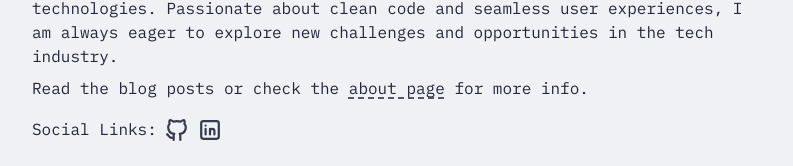
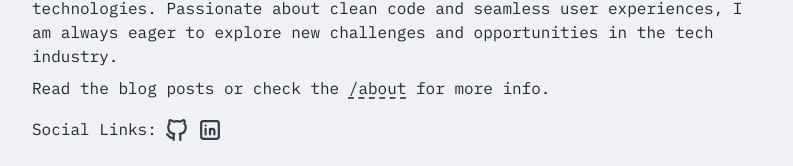
Before and after one commit to tanmaypanda-14/blog, an Astro site: page / in a window 1280 px wide. Shown: the part 429-595 px from the top of the page, without its empty margins (240-1033 px from the left). Built offline with nearby package versions, Linux system fonts and the light colour scheme; Astro itself is replaced by a stand-in of ours; some packages are replaced by stand-ins of ours.

Commit message:
fix: update link button text for consistency on index page

```diff
--- a/src/pages/index.astro
+++ b/src/pages/index.astro
@@ -54,8 +54,8 @@ const socialCount = SOCIALS.filter(social => social.active).length;
           className="underline decoration-dashed underline-offset-4 hover:text-skin-accent"
           href="/about/"
         >
-          about page
-        </LinkButton><span> for more info.</span>
+          /about
+        </LinkButton> for more info.
       </p>
       {
         socialCount > 0 && (
```
